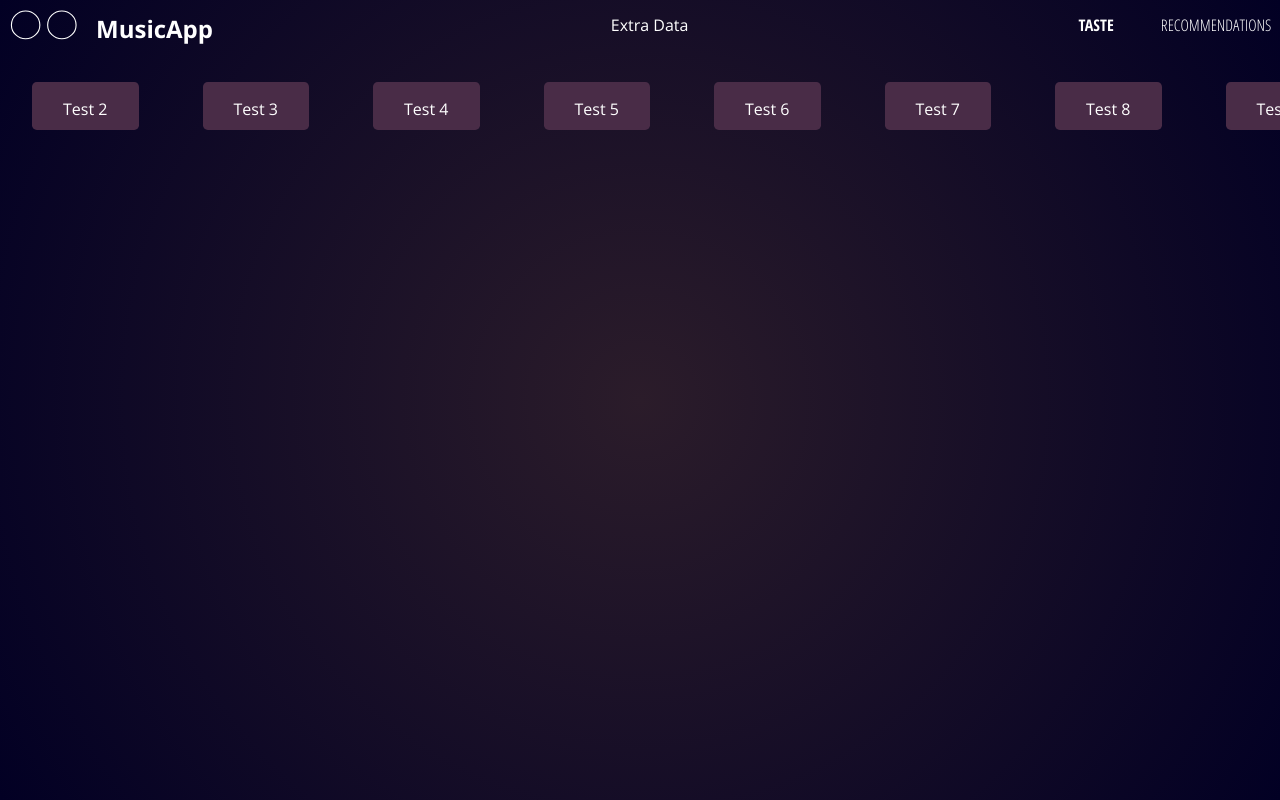
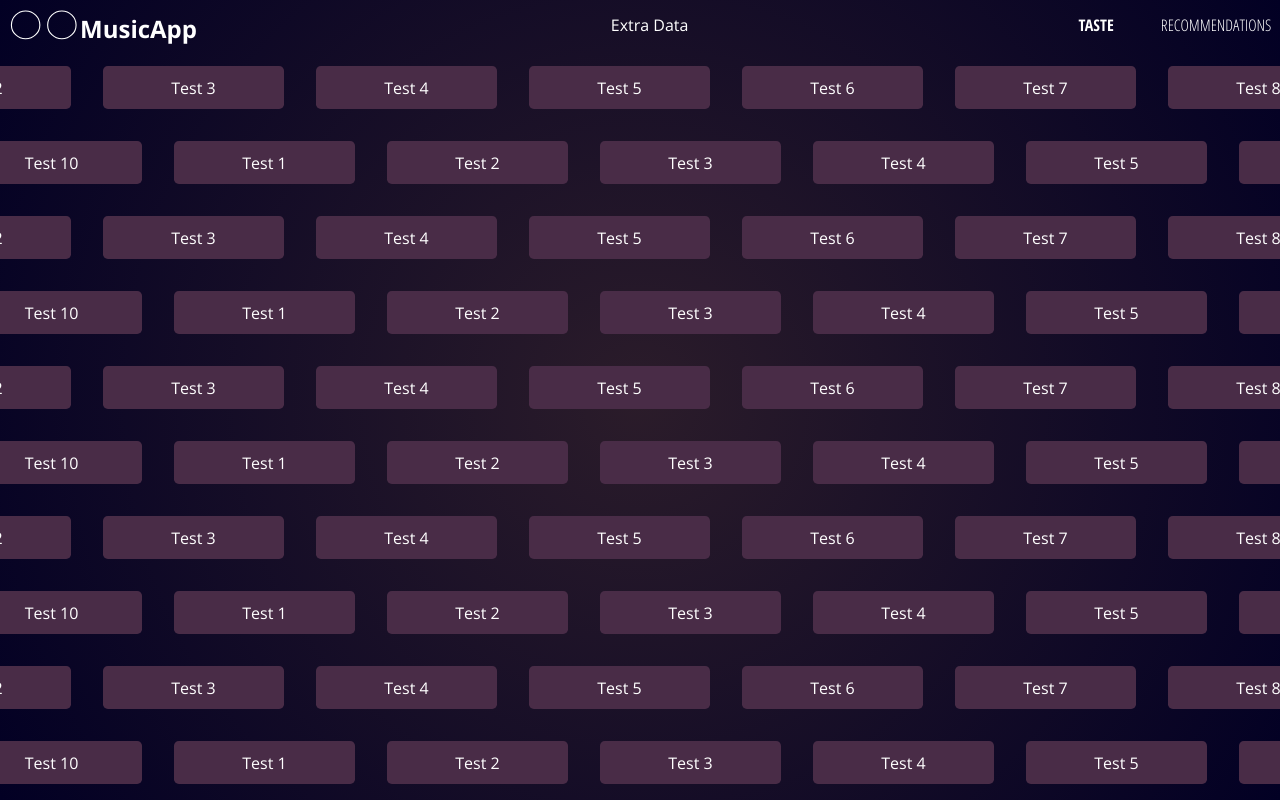
Before and after one commit to ZukLevinson/P5, a Vue app in the folder client/: page / in a window 1280 px wide. Built offline with nearby package versions, Linux system fonts and the light colour scheme.

Commit message:
feat(SlidingBoxes Box): added infinite scrolling animation

```diff
--- a/client/src/App.vue
+++ b/client/src/App.vue
@@ -53,9 +53,22 @@ a {
   width: 100%;
 }
 
+[fill-height] {
+  height: 100%;
+}
+
 [flex-row] {
   display: flex;
   flex-direction: row;
+
+  & > * {
+    flex: 1 1 auto;
+  }
+}
+
+[flex-column] {
+  display: flex;
+  flex-direction: column;
 
   & > * {
     flex: 1 1 auto;
@@ -112,12 +125,15 @@ a {
   padding: 0.3em;
 }
 
-[mr3] {
+[mg3] {
   margin-right: 1em;
 }
 
-[text-center]{
+[text-center] {
   text-align: center;
+  display: flex;
+  align-items: center;
+  justify-content: center;
 }
 
 h1 {
--- a/client/src/components/Box.vue
+++ b/client/src/components/Box.vue
@@ -1,5 +1,5 @@
 <template>
-  <div class="box" text-center>
+  <div class="box" text-center :id="location">
     <p>{{ title }}</p>
   </div>
 </template>
@@ -10,18 +10,20 @@ import { Component, Prop, Vue } from "vue-property-decorator";
 @Component
 export default class Box extends Vue {
   @Prop() readonly title!: string;
+  @Prop() readonly location!: number;
 }
 </script>
 
 <style lang="scss">
 .box {
-  margin: 2em;
+  margin: 0em 1em;
   background: rgb(73, 44, 71);
   border-radius: 0.3em;
   box-shadow: 25px #000;
   float: left;
-  width: 5%;
-  height: 6vh;
+  width: 50px;
+  height: 100%;
+  user-select: none;
 }
 
 p {
--- a/client/src/components/SlidingBoxes.vue
+++ b/client/src/components/SlidingBoxes.vue
@@ -1,13 +1,24 @@
 <template>
-  <div class="slider" fill-width>
-    <div class="graphic-container">
-      <box v-for="(box, index) in boxes" :title="box.text" :key="index" />
+  <div class="slider" fill-width pd3>
+    <div
+      class="graphic-container"
+      fill-height
+      flex-row
+      :id="`scroller-${location}`"
+      :style="{ animation: animation }"
+    >
+      <box
+        v-for="(box, index) in boxes"
+        :title="box.text"
+        :key="index"
+        :location="index"
+      />
     </div>
   </div>
 </template>
 
 <script lang="ts">
-import { Component, Vue } from "vue-property-decorator";
+import { Component, Vue, Prop } from "vue-property-decorator";
 import Box from "./Box.vue";
 
 @Component({
@@ -16,6 +27,13 @@ import Box from "./Box.vue";
   },
 })
 export default class SlidingBoxes extends Vue {
+  @Prop() readonly location!: number;
+  @Prop() readonly forward!: boolean;
+
+  private animation: string =
+    (this.forward ? "bannermove-right" : "bannermove-left") +
+    " 3s linear infinite";
+
   private boxes: object[] = [
     { text: "Test 1" },
     { text: "Test 2" },
@@ -28,6 +46,27 @@ export default class SlidingBoxes extends Vue {
     { text: "Test 9" },
     { text: "Test 10" },
   ];
+
+  moveItems() {}
+
+  created() {
+    const length = 3000;
+
+    if (this.forward) {
+      setInterval(() => {
+        const scroller = document.getElementById(`scroller-${this.location}`);
+        let last = scroller.lastChild;
+        scroller.prepend(last);
+      }, length);
+    } else {
+      console.log(123);
+      setInterval(() => {
+        const scroller = document.getElementById(`scroller-${this.location}`);
+        let first = scroller.firstChild;
+        scroller.append(first);
+      }, length);
+    }
+  }
 }
 </script>
 
@@ -35,21 +74,28 @@ export default class SlidingBoxes extends Vue {
 .slider {
   width: 100%;
   overflow: hidden;
+  // max-height: 50px;
 
   & .graphic-container {
     width: 2130px;
   }
 }
-.box:first-child {
-  animation: bannermove 10s linear infinite;
+
+@keyframes bannermove-left {
+  0% {
+    transform: translateX(0);
+  }
+  100% {
+    transform: translateX(-10%);
+  }
 }
 
-@keyframes bannermove {
+@keyframes bannermove-right {
   0% {
-    margin-left: 0px;
+    transform: translateX(-10%);
   }
   100% {
-    margin-left: -2130px;
+    transform: translateX(0);
   }
 }
 </style>
--- a/client/src/views/Home.vue
+++ b/client/src/views/Home.vue
@@ -1,6 +1,11 @@
 <template>
-  <div class="page">
-    <sliding-boxes />
+  <div class="page" flex-column>
+    <sliding-boxes
+      v-for="index in 10"
+      :key="index"
+      :location="index"
+      :forward="index % 2 == 0"
+    />
   </div>
 </template>
 
@@ -15,3 +20,10 @@ import SlidingBoxes from "../components/SlidingBoxes.vue";
 })
 export default class Home extends Vue {}
 </script>
+
+<style lang="scss" scoped>
+.page {
+  overflow-x: hidden;
+  overflow-y: hidden;
+}
+</style>
```
